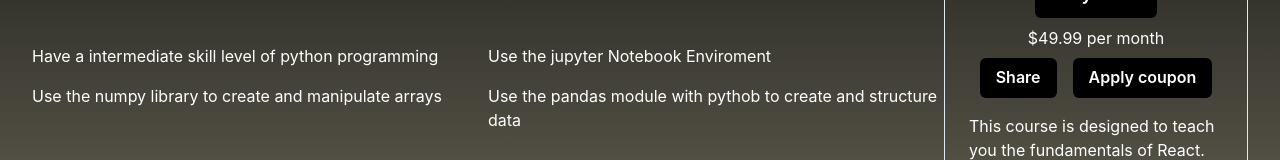
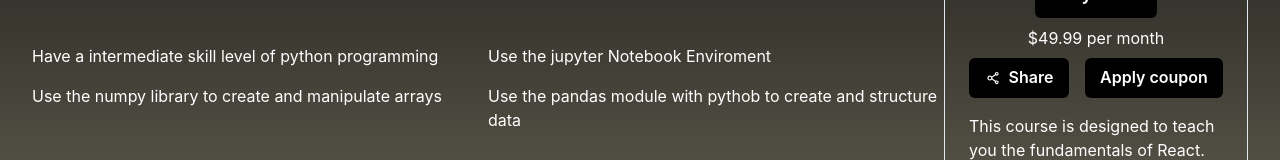
Before and after one commit to MasterHermit/preplabs--project, a React (Create React App) app: page / in a window 1280 px wide. Shown: the part 314-474 px from the top of the page. Built offline with nearby package versions, Linux system fonts and the light colour scheme.

Commit message:
instructor section addded

```diff
--- a/src/course/CourseCard.js
+++ b/src/course/CourseCard.js
@@ -1,7 +1,9 @@
+//chakra components
 import { Box, Flex, Button, Text, Image, IconButton } from "@chakra-ui/react";
 
 //icons
 import { FaPlay } from "react-icons/fa"
+import { AiOutlineShareAlt } from "react-icons/ai"
 
 function CourseCard({ thumbnail, title, price }) {
     return (
@@ -52,6 +54,7 @@ function CourseCard({ thumbnail, title, price }) {
                     <Button
                         bg="black"
                         color="white"
+                        leftIcon={<AiOutlineShareAlt />}
                         mr={4}
                     >
                         Share
```
